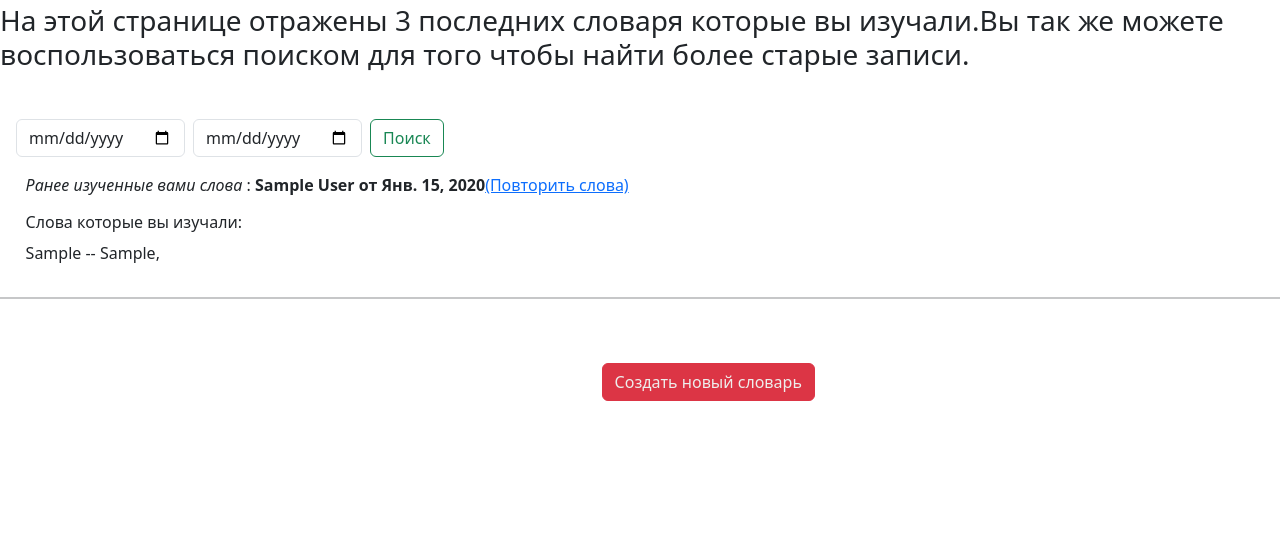
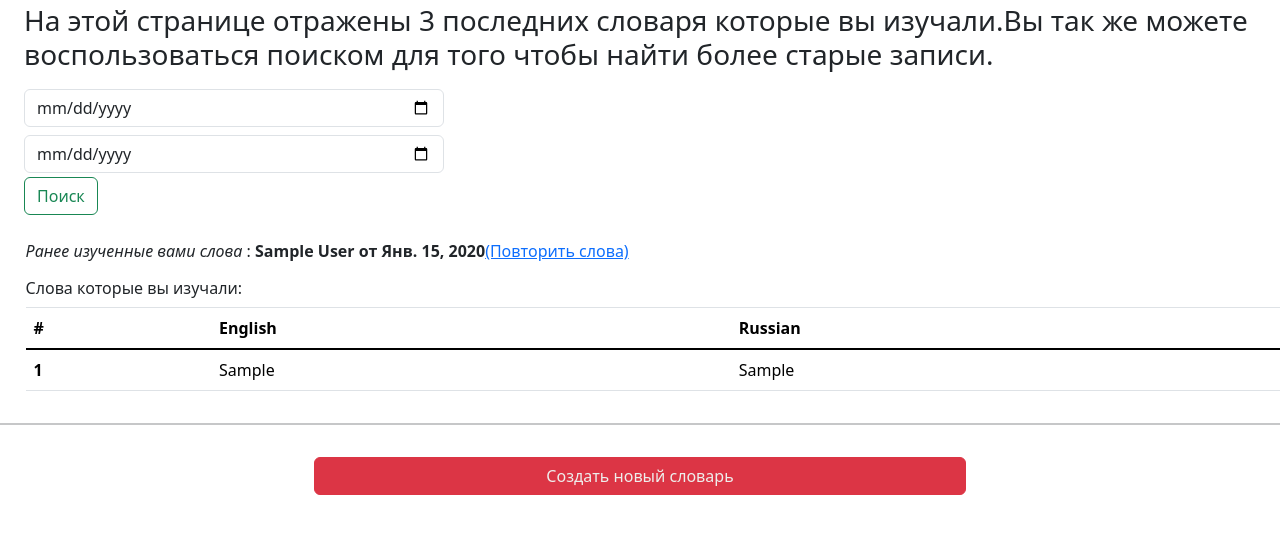
Before and after one commit to Promotion-KMV/private_english, a Django app: page /list_study_word in a window 1280 px wide. Shown: the part 135-669 px from the top of the page. Run offline with Django 3.2, Linux system fonts and the light colour scheme; a user stored in the database is signed in; tables that the repository leaves empty hold one stand-in row (values such as "Sample post"); some libraries are stand-ins or nearby versions.

Commit message:
add table study word

```diff
--- a/english_teacher/templates/base.html
+++ b/english_teacher/templates/base.html
@@ -17,7 +17,7 @@
 
 {% bootstrap_css %}
 </head>
-<body>
+<body style='overflow-x:hidden;'>
     <nav class="navbar-dark bg-dark p-3 m-1 h3">
         <input type="checkbox" name="menu" id="btn-menu" />
         <label class='small_menu' for="btn-menu">Меню</label>
--- a/english_teacher/templates/study_words/list_study_word.html
+++ b/english_teacher/templates/study_words/list_study_word.html
@@ -5,29 +5,46 @@
 {% load bootstrap5 %}
 
 {% block content %}
-<h3>На этой странице отражены 3 последних словаря которые вы изучали.Вы так же можете воспользоваться поиском для того чтобы найти более старые записи.</h3>
+<h3 class="ml-4">На этой странице отражены 3 последних словаря которые вы изучали.Вы так же можете воспользоваться поиском для того чтобы найти более старые записи.</h3>
 <br>
-  <div class="d-flex">
-    <form style='max-height: 5vh;' class="d-flex m-3" action="{% url 'english_teacher:list_study_word' %}">
+  <div class="d-flex mt-5">
+    <form style='max-height: 5vh;' class="d-flex align-content-end flex-wrap m-4" action="{% url 'english_teacher:list_study_word' %}">
       <label for="search_date_start">Начальная дата</label>
       <input name="search_date_start" class="form-control me-2" type="date" placeholder="Поиск по названию" aria-label="Поиск">
       <label for="search_date_end">Конечная дата</label>
       <input name="search_date_end" class="form-control me-2" type="date" placeholder="Поиск по названию" aria-label="Поиск">
-      <button class="btn btn-outline-success" type="submit">Поиск</button>
+      <button class="btn btn-outline-success mt-1" type="submit">Поиск</button>
     </form>
     <br>
   </div>
   {% for list in list_words_name  %}
     <div style="padding-left: 2vw;">
-      <p><i>Ранее изученные вами слова</i> : <strong>{{list.name}} от {{ list.date_study }}</strong><a href="{% url 'english_teacher:study_words' list.id %}">(Повторить слова)</a></p>
+      <p style="max-width: 100%"><i>Ранее изученные вами слова</i> : <strong>{{list.name}} от {{ list.date_study }}</strong><a href="{% url 'english_teacher:study_words' list.id %}">(Повторить слова)</a></p>
       <h6>Слова которые вы изучали:</h6>
       <div style='display: flex;' id="{{list.id}}">
-        {% for i in list.study_word_name.all %}
-            <p>{{i.english_word}} -- {{i.rus_word}}, &nbsp;</p>
-        {% endfor %}
+        <table class="table">
+          <thead>
+            <tr>
+              <th scope="col">#</th>
+              <th scope="col">English</th>
+              <th scope="col">Russian</th>
+            </tr>
+          </thead>
+          <tbody>
+            {% for i in list.study_word_name.all %}
+            <tr>
+              <th scope="row">{{forloop.counter}}</th>
+              <td>{{i.english_word}}</td>
+              <td>{{i.rus_word}}</td>
+            </tr>
+            {% endfor %}
+          </tbody>
+        </table>
       </div>
     </div>
     <hr>
   {% endfor %}
-  <button class="btn btn-danger mt-5" style="margin-left: 47%;"><a style='text-decoration: none; color: #EEEEECFF;' href="{% url 'english_teacher:self_study_words' %}">Создать новый словарь</a></button>
+  <div class="row">
+    <button class="btn btn-danger mt-3 w-50 mx-auto"><a style=' text-decoration: none; color: #EEEEECFF;' href="{% url 'english_teacher:self_study_words' %}">Создать новый словарь</a></button>
+  </div>
 {% endblock  %}
```
